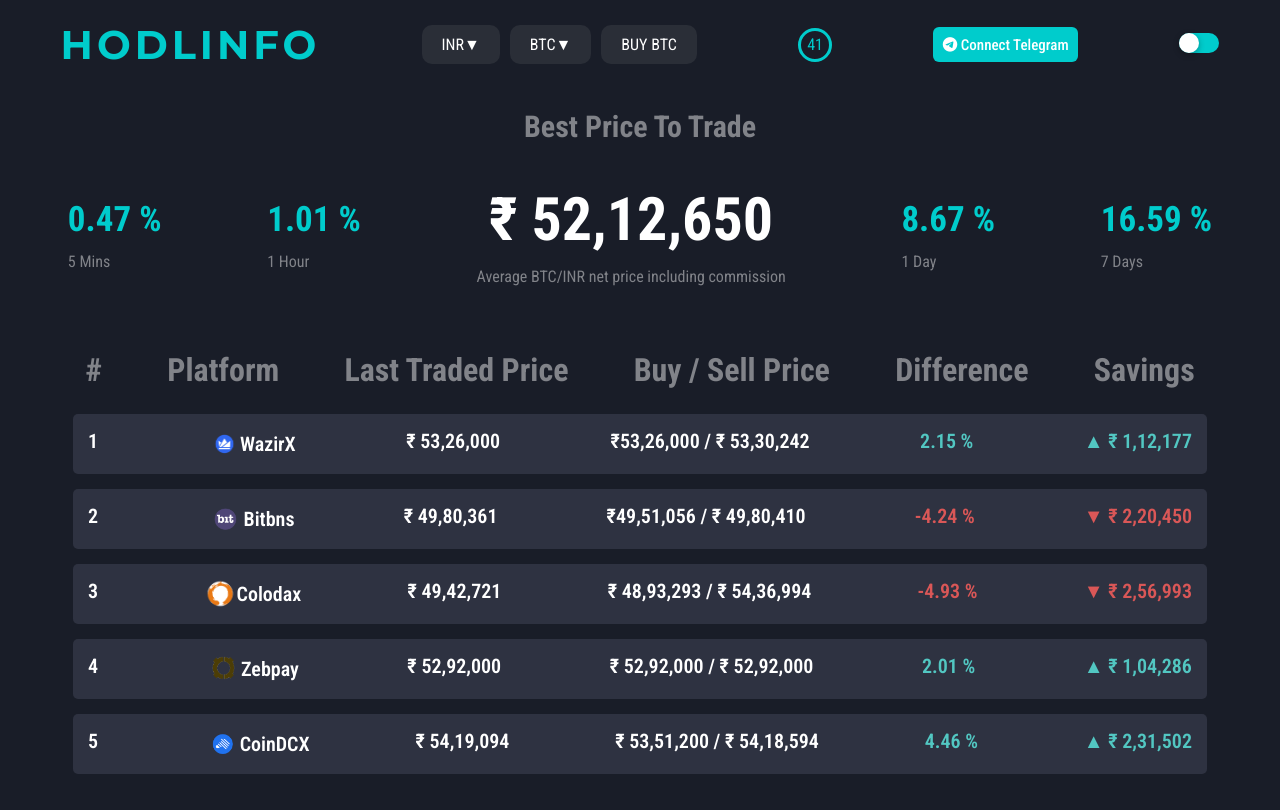
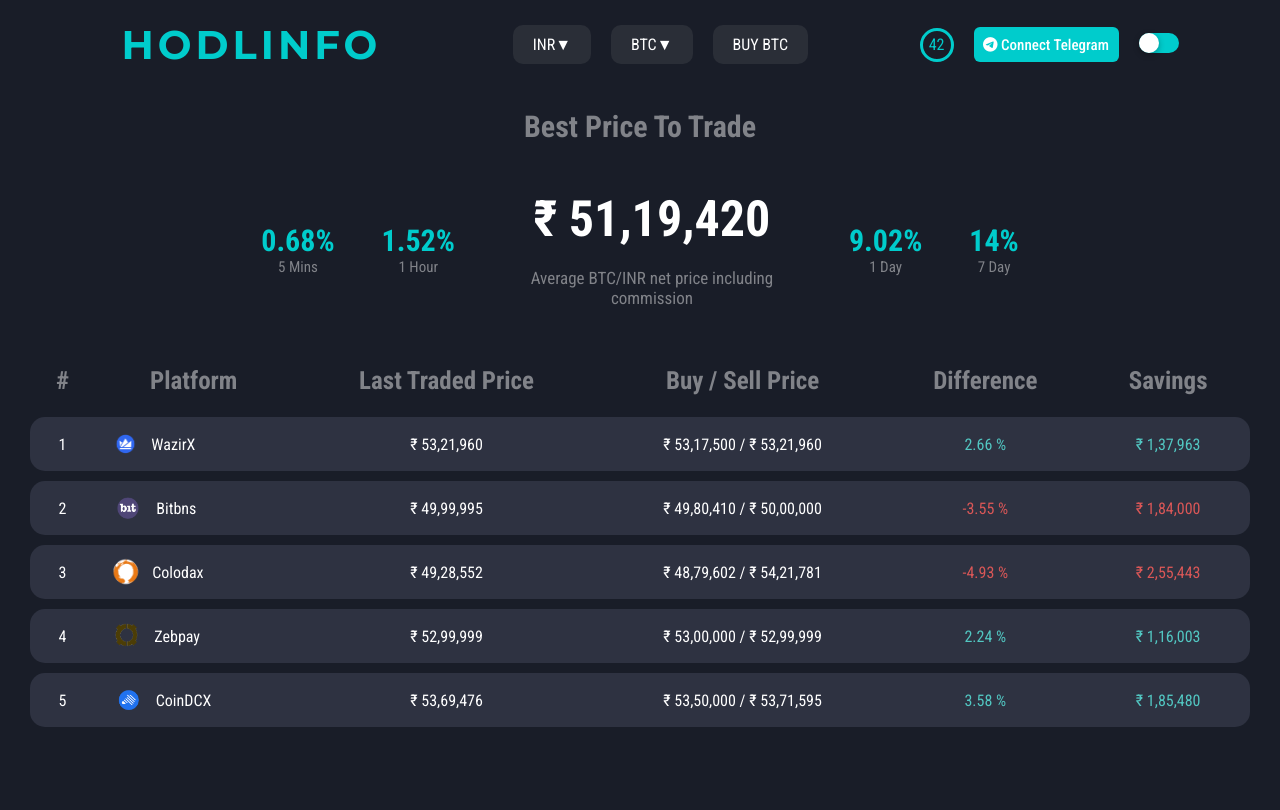
Before and after one commit to Reshmareshu786/Hodlinfo, a website: page index.html in a window 1280 px wide. Drawn offline with Linux system fonts and the light colour scheme; no server answers.

Commit message:
fetched to frontend

```diff
--- a/index.html
+++ b/index.html
@@ -17,12 +17,15 @@
     <header>
         <div class='main-container'>
             <h1 class="logo">HODLINFO</h1>
-            <div class='controls'>
+            <div class="controls">
                 <div>INR▼</div>
                 <div>BTC▼</div>
                 <div>BUY BTC</div>
             </div>
-            <div class="circle">41</div>
+         <div class="container-3">
+             <div class="circle">
+                 42
+             </div>
              <button class="telegram-btn">
                 <i class="fa-brands fa-telegram"></i>
                 Connect Telegram</button>
@@ -32,110 +35,126 @@
                     </label>
                 </div>
          </div>
+    </header>
+    <div class="content-container">
+        <h1 class="heading">Best Price To Trade</h1>
+    </div>
 
-
-          <div class="content-container">
-                <h1 class='heading'>Best Price To Trade</h1>
     <div class="trading-container">
-                    <div>
-                        <h3 class="percent">0.47 %</h3>
-                        <p class="time">5 Mins</p>
+        <div  class="trading">
+            <h2>0.68%</h2>
+            <h3 class="time">5 Mins</h3>
         </div>
-                    <div>
-                        <h3 class="percent">1.01 %</h3>
-                        <p class="time">1 Hour</p>
+        <div class="trading">
+            <h2>1.52%</h2>
+            <h3 class="time">1 Hour</h3>
         </div>
-                    <div class='amount'>
-                        <h1>₹ 52,12,650</h1>
-                        <p class="time">Average BTC/INR net price including commission</p>
+        <div class="trading ">
+            <h1 class="amount">₹ 51,19,420</h1>
+            <h3 class="amount-time">Average BTC/INR net price including commission</h3>
         </div>
-                    <div>
-                        <h3 class="percent">8.67 %</h3>
-                        <p class="time">1 Day</p>
+        <div class="trading">
+            <h2>9.02%</h2>
+            <h3 class="time">1 Day</h3>
         </div>
-                    <div>
-                        <h3 class="percent">16.59 %</h3>
-                        <p class="time">7 Days</p>
+        <div class="trading">
+            <h2>14%</h2>
+            <h3 class="time">7 Day</h3>
         </div>
     </div>
 
-                <div class="platform-container">
-                    <div class="platform-headings">
-                        <h1>#</h1>
-                        <h1>Platform</h1>
-                        <h1>Last Traded Price</h1>
-                        <h1>Buy / Sell Price</h1>
-                        <h1>Difference</h1>
-                        <h1>Savings</h1>
-                    </div>
-                    <ul class="platform-content">
-                        <li>1</li>
-                        <div class="platform-info">
-                            <img class='platform-image' src="Screenshot 2024-07-04 130101.png" alt="WazirX Logo">
-                            WazirX
-                        </div>
-                        <li>₹ 53,26,000</li>
-                        <li>₹53,26,000 / ₹ 53,30,242</li>
-                        <li class="green">2.15 %</li>
-                        <li class="green">▲ ₹ 1,12,177</li>
-                    </ul>
-
-                    <ul class="platform-content">
-                        <li>2</li>
-                        <div class="platform-info">
-                            <img class='platform-image' src="Screenshot 2024-07-04 131352.png" alt="WazirX Logo">
-                            Bitbns
-                        </div>
-                        <li>₹ 49,80,361</li>
-                        <li>₹49,51,056 / ₹ 49,80,410</li>
-                        <li class="red">-4.24 %</li>
-                        <li class="red">▼ ₹ 2,20,450
-                        </li>
-                    </ul>
-
-                    <ul class="platform-content">
-                        <li>3</li>
-                        <div class="platform-info">
-                            <img class='platform-image' src="Screenshot 2024-07-04 131701.png" alt="WazirX Logo">
-                            Colodax
-                        </div>
-                        <li>₹ 49,42,721</li>
-                        <li>₹ 48,93,293 / ₹ 54,36,994</li>
-                        <li class="red">-4.93 %</li>
-                        <li class="red">▼ ₹ 2,56,993
-                        </li>
-                    </ul>
-
-                    <ul class="platform-content">
-                        <li>4</li>
-                        <div class="platform-info">
-                            <img class='platform-image' src="Screenshot 2024-07-04 132608.png" alt="WazirX Logo">
-                            Zebpay
-                        </div>
-                        <li>₹ 52,92,000</li>
-                        <li>₹ 52,92,000 / ₹ 52,92,000
-                        </li>
-                        <li class="green">2.01 %</li>
-                        <li class="green">▲ ₹ 1,04,286
-                        </li>
-                    </ul>
-
-                    <ul class="platform-content">
-                        <li>5</li>
-                        <div class="platform-info">
-                            <img class='platform-image' src="Screenshot 2024-07-04 132839.png" alt="WazirX Logo">
-                            CoinDCX
-                        </div>
-                        <li>₹ 54,19,094</li>
-                        <li>₹ 53,51,200 / ₹ 54,18,594
-                        </li>
-                        <li class="green">4.46 %</li>
-                        <li class="green">▲ ₹ 2,31,502
-
-                        </li>
-                    </ul>
+    <div class="table-container">
+        <table>
+            <thead>
+                <tr>
+                    <th>#</th>
+                    <th>Platform</th>
+                    <th>Last Traded Price</th>
+                    <th>Buy / Sell Price</th>
+                    <th>Difference</th>
+                    <th>Savings</th>
+                </tr>
+            </thead>
+            <tbody class="bg-row">
+                <tr>
+                    <td>1</td>
+                    <td><div class="table-image"><img class="image" src="Screenshot 2024-07-04 130101.png">WazirX</div></td>
+                    <td>₹ 53,21,960</td>
+                    <td>₹ 53,17,500 / ₹ 53,21,960</td>
+                    <td class="positive">2.66 %</td>
+                    <td class="positive">₹ 1,37,963</td>
+                </tr>
+                <tr>
+                    <td>2</td>
+                    <td><div class="table-image"><img class="image" src="Screenshot 2024-07-04 131352.png">Bitbns</div></td>
+                    <td>₹ 49,99,995</td>
+                    <td>₹ 49,80,410 / ₹ 50,00,000</td>
+                    <td class="negative">-3.55 %</td>
+                    <td class="negative">₹ 1,84,000</td>
+                </tr>
+                <tr>
+                    <td>3</td>
+                    <td><div class="table-image"><img class="image" src="Screenshot 2024-07-04 131701.png">Colodax</div></td>
+                    <td>₹ 49,28,552</td>
+                    <td>₹ 48,79,602 / ₹ 54,21,781</td>
+                    <td class="negative">-4.93 %</td>
+                    <td class="negative">₹ 2,55,443</td>
+                </tr>
+                <tr>
+                    <td>4</td>
+                    <td><div class="table-image"><img class="image" src="Screenshot 2024-07-04 132608.png">Zebpay</div></td>
+                    <td>₹ 52,99,999</td>
+                    <td>₹ 53,00,000 / ₹ 52,99,999</td>
+                    <td class="positive">2.24 %</td>
+                    <td class="positive">₹ 1,16,003</td>
+                </tr>
+                <tr>
+                    <td>5</td>
+                    <td><div class="table-image"><img class="image" src="Screenshot 2024-07-04 132839.png">CoinDCX</div></td>
+                    <td>₹ 53,69,476</td>
+                    <td>₹ 53,50,000 / ₹ 53,71,595</td>
+                    <td class="positive">3.58 %</td>
+                    <td class="positive">₹ 1,85,480</td>
+                </tr>
+            </tbody>
+        </table>
     </div>
 </div>
-    </header>
+
+<script>
+    document.addEventListener('DOMContentLoaded', async () => {
+        try {
+            const response = await fetch('/tickers');
+            const tickers = await response.json();
+            console.log('Fetched tickers:', tickers); // Log the tickers data
+            const tbody = document.querySelector('tbody.bg-row');
+            tbody.innerHTML = "";
+
+            tickers.forEach((ticker, index) => {
+                const row = document.createElement('tr');
+                row.innerHTML = `
+                    <td>${index + 1}</td>
+                    <td>
+                        <div class="table-image">
+                            ${ticker.name}
+                        </div>
+                    </td>
+                    <td>₹ ${ticker.last.toFixed(2)}</td>
+                    <td>₹ ${ticker.buy.toFixed(2)} / ₹ ${ticker.sell.toFixed(2)}</td>
+                    <td class="${ticker.last > ticker.buy ? 'positive' : 'negative'}">
+                        ${((ticker.last - ticker.buy) / ticker.buy * 100).toFixed(2)} %
+                    </td>
+                    <td class="${ticker.last > ticker.buy ? 'positive' : 'negative'}">
+                        ₹ ${(ticker.last - ticker.buy).toFixed(2)}
+                    </td>`;
+                tbody.appendChild(row);
+            });
+        } catch (e) {
+            console.error("Error Fetching the API", e);
+        }
+    });
+</script>
+
+
 </body>
 </html>
--- a/package.json
+++ b/package.json
@@ -20,6 +20,7 @@
   "description": "",
   "dependencies": {
     "express": "^4.19.2",
+    "https": "^1.0.0",
     "node-fetch": "^3.3.2",
     "sqlite": "^5.1.1",
     "sqlite3": "^5.1.7"
--- a/style.css
+++ b/style.css
@@ -1,8 +1,7 @@
-*
-{
-    padding:0px;
-    margin:0px;
-    box-sizing:border-box;
+* {
+    padding: 0px;
+    margin: 0px;
+    box-sizing: border-box;
 }
 
 body {
@@ -13,27 +12,36 @@
     height: 100vh;
 }
 
-.logo{
-    color: #00cccc;
-    text-align:center;
-    font-family: 'Montserrat', sans-serif;
-    font-size:40px;
-    letter-spacing:4px;
-}
-
 .main-container
 {
     display:flex;
-    justify-content:space-around;
+    justify-content:center;
     align-items:center;
-    padding:10px;
-    margin-top:10px;
+    flex-direction:column;
+}
+
+.logo
+{
+    color: #00cccc;
+    text-align: center;
+    font-family: 'Montserrat', sans-serif;
+    font-size: 40px;
+    letter-spacing: 4px;
+    padding:20px;
 }
 
 .controls
 {
     display:flex;
-    gap:10px;
+}
+
+@media screen and (min-width:700px)
+{
+    .main-container
+    {
+        flex-direction:row;
+        justify-content:space-evenly;
+    }
 }
 
 .controls div {
@@ -42,8 +50,8 @@
     border-radius: 10px;
     color: #fff;
     cursor: pointer;
+    margin:10px;
 }
-
 
 .circle {
     display:flex;
@@ -58,6 +66,13 @@
     text-align: center;
   }
 
+  .container-3
+  {
+      display:flex;
+      justify-content:center;
+      align-items:center;
+  }
+
   .telegram-btn
   {
       background-color:#00cccc;
@@ -70,8 +85,8 @@
       cursor: pointer;
       font-weight:500;
       font-size:15px;
+      margin:20px;
   }
-
 
   .switch {
     display: inline-block;
@@ -106,115 +121,163 @@
             transform: translate3d(100%, 0, 0);
   }
 
+.content-container
+{
+    display:flex;
+    justify-content:center;
+}
 
-.content-container
+
+.heading
+  {
+      padding-top:20px;
+      color:#818389;
+      font-size:20px;
+  }
+
+.trading-container
+{
+    display:flex;
+    justify-content:center;
+    align-items:center;
+    margin:30px;
+}
+.trading
 {
     display:flex;
     flex-direction:column;
     justify-content:center;
     align-items:center;
-    padding:10px;
-}
-
-.heading
-{
-    padding-top:20px;
-    color:#818389;
-    font-size:30px;
-}
-
-.trading-container
-{
-    display:flex;
-    margin-top:25px;
-    justify-content:space-around;
-    align-items:center;
-    width:100%;
-    padding:5px;
-}
-
-.amount
-{
     text-align:center;
-    padding: 10px;
-}
-
-.amount h1
-{
-    font-size:60px;
-}
-
-.percent
-{
-    color:#00cccc;
-    font-size:35px;
+    font-size:9px;
+    padding:6px;
 }
 
 .time
 {
-    padding-top:12px;
     color:#818389;
+    font-weight:400;
+    font-size:8px
 }
 
-.platform-container
+.amount-time
 {
-    display:flex;
-    flex-direction:column;
-    align-items:center;
-    width:100%;
+    margin-top:10px;
+    color:#818389;
+    width:100px;
+    font-size:8px;
 }
 
-.platform-headings
+.trading h2
 {
-    display:flex;
-    justify-content:space-evenly;
-    width:100%;
-    padding:10px;
-    color:#818389;
-    padding-top:50px;
+    color:#00cccc;
 }
 
-.platform-content
+
+@media screen and (min-width:700px)
 {
+    .heading
+    {
+        font-size:30px;
+    }
+    .trading
+    {
+        font-size:20px;
+    }
+    .trading-container
+    {
+        width:100%;
+        margin:0px;
+        margin-top:40px;
+        gap:35px;
+    }
+    .time
+    {
+        font-size:15px;
+    }
+    .amount
+    {
+        font-size:50px;
+        margin-top:0px;
+    }
+    .amount-time{
+    color:#818389;
+    font-weight:400;
+    margin-top:20px;
+    font-size:17px;
+    width:300px;
+}
+}
 
-    display:flex;
-    width:90%;
-    justify-content:space-between;
-    padding:15px;
-    background-color:#2E3241;
-    border-radius:5px;
-    margin-top:15px;
+.table-container {
+    overflow-x: auto;
+    white-space: nowrap;
+    margin: 20px;
+    padding: 10px;
+    border-radius: 10px;
+}
+table {
+    width: 100%;
+    border-collapse: separate;
+    border-spacing: 0 10px;
+    margin: 0 auto;
+}
+th,td {
+    padding: 12px 15px;
+    text-align: center;
+    border:none;
 
 }
 
-.platform-content li
-{
-    list-style-type:none;
-    text-align:center;
-    font-weight:600;
-    font-size:20px;
+tbody tr {
+    background-color: #2E3241;
+    border-radius: 15px;
+}
+
+tbody tr td:first-child {
+    border-top-left-radius: 15px;
+    border-bottom-left-radius: 15px;
+}
+
+tbody tr td:last-child {
+    border-top-right-radius: 15px;
+    border-bottom-right-radius: 15px;
+}
+
+th {
+    font-size: 25px;
+    color: #818389;
 }
 
 
-.platform-image
+/* td
+{
+    background-color:#2E3241;
+    margin:5px;
+    border-radius:20px;
+}
+
+th
+{
+    font-size:25px;
+    color:#818389;
+} */
+
+.positive {
+    color:#52C7C2;
+
+}
+.negative {
+    color: #DA5757;
+}
+.image
 {
     height:30px;
+    margin-right:10px;
 }
-.platform-info
+
+.table-image
 {
     display:flex;
-    justify-content:center;
     align-items:center;
-    font-size:20px;
-    font-weight:600;
 }
-
-.green
-{
-    color:#52C7C2;
-}
-
-.red
-{
-    color:#DA5757;
-}
```
Also changed, not shown: server.js (+110 -8 lines), 2 other files. Lines whose indentation alone changed are shown as unchanged.
